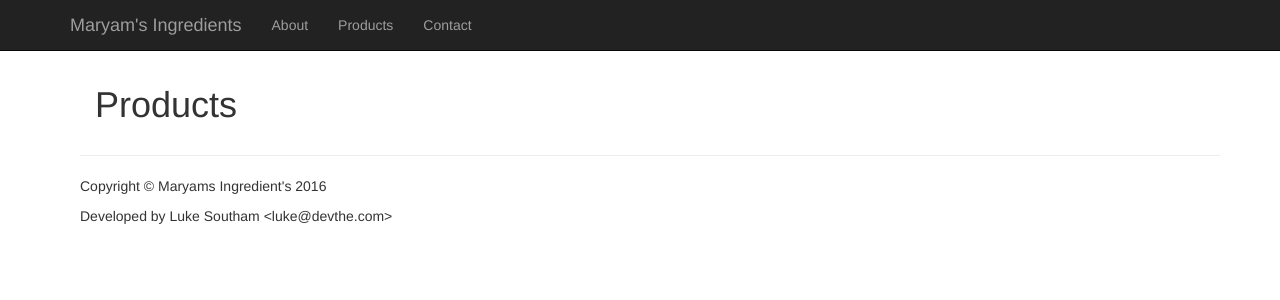
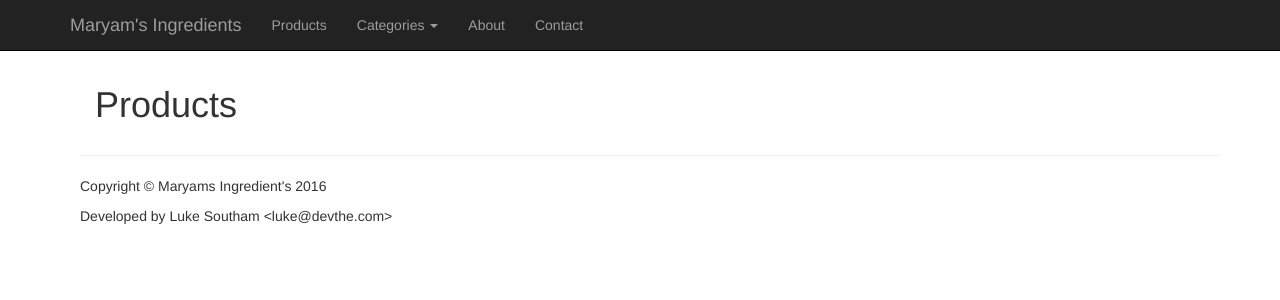
Before and after one commit to stlukey/store.py, a Flask app: page /products/all in a window 1280 px wide. Shown: the top 300 px of the page. Run offline with Flask 2, Linux system fonts and the light colour scheme; data that the repository does not hold is empty; some libraries are stand-ins or nearby versions.

Commit message:
Added objectid url converter&categories to navbar.

```diff
--- a/app/config.py
+++ b/app/config.py
@@ -2,6 +2,14 @@
 """
 Configurations
 """
+
+from .modules.products.queries import categories_get_all
+
+class GlobalTemplateVars(object):
+    def __init__(self, app):
+        self.app = app
+
+    categories = property(lambda self: categories_get_all(self.app.db))
 
 
 class BaseConfig(object):
--- a/app/modules/products/queries.py
+++ b/app/modules/products/queries.py
@@ -1,4 +1,4 @@
-from flask import current_app, abort
+from flask import current_app, abort, url_for
 from bson.objectid import ObjectId
 
 from bson import errors as bson_errors
@@ -34,11 +34,8 @@ def product_find_categories(product):
 
 
 def product_get_or_abort(product_id):
-    try:
-        product = product_get(product_id)
-        if not product:
-            abort(404)
-    except bson_errors.InvalidId:
+    product = product_get(product_id)
+    if not product:
         abort(404)
 
     return product
@@ -50,3 +47,11 @@ def product_get_image_or_abort(product, file_name):
             return f.read()
     except gridfs_errors.NoFile:
         abort(404)
+
+def categories_get_all(conn):
+    categories = []
+    for category in conn.Category.find():
+        name = category.name.replace('-', ' ').title()
+        url = url_for('products.view', category=category.name)
+        categories.append(tuple([name, url]))
+    return categories
--- a/app/modules/products/views.py
+++ b/app/modules/products/views.py
@@ -2,14 +2,15 @@
 """
 """
 
-from flask import Blueprint, render_template, current_app, make_response
+from flask import Blueprint, current_app, make_response, render_template
 
 from . import queries
 
 products = Blueprint('products', __name__)
 
 
-@products.route('/<product_id>/images/<file_name>')
+
+@products.route('/<ObjectID:product_id>/images/<file_name>')
 def images(product_id, file_name):
     product = queries.product_get_or_abort(product_id)
     image = queries.product_get_image_or_abort(product, file_name)
@@ -18,15 +19,15 @@ def images(product_id, file_name):
     return response
 
 
-@products.route('/<product_id>')
-@products.route('/<product_id>/<product_name>')
+@products.route('/<ObjectID:product_id>')
+@products.route('/<ObjectID:product_id>/<product_name>')
 def view_product(product_id, product_name=None):
     product = queries.product_get_or_abort(product_id)
     categories = queries.product_find_categories(product)
 
     return render_template('products/view_product.html',
-                           product=product,
-                           categories=list(categories))
+                              product=product,
+                              categories=list(categories))
 
 
 @products.route('/category/<category>')
@@ -38,5 +39,5 @@ def view(category=None):
         products = current_app.db.Product.find()
 
     return render_template('products/view.html',
-                           products=products,
-                           category=category)
+                              products=products,
+                              category=category)
--- a/app/templates/base.html
+++ b/app/templates/base.html
@@ -43,15 +43,19 @@
       <!-- Collect the nav links, forms, and other content for toggling -->
       <div class="collapse navbar-collapse" id="bs-example-navbar-collapse-1">
         <ul class="nav navbar-nav">
-          <li>
-            <a href="#">About</a>
+          <li><a href="{{ url_for('products.view') }}">Products</a></li>
+            <li class="dropdown">
+            <a href="{{ url_for('products.view') }}" class="dropdown-toggle" data-toggle="dropdown" role="button" aria-haspopup="true" aria-expanded="false">
+                Categories <span class="caret"></span>
+            </a>
+            <ul class="dropdown-menu">
+                {% for name, url in global_vars['categories'] %}
+                    <li><a href="{{ url }}">{{ name }}</a></li>
+                {% endfor %}
+            </ul>
           </li>
-          <li>
-            <a href="{{ url_for('products.view') }}">Products</a>
-          </li>
-          <li>
-            <a href="#">Contact</a>
-          </li>
+            <li><a href="#">About</a></li>
+            <li><a href="#">Contact</a></li>
         </ul>
       </div>
       <!-- /.navbar-collapse -->
--- a/app/templates/index.html
+++ b/app/templates/index.html
@@ -6,9 +6,8 @@
 {% endblock head %}
 
 {% block content %}
-    <!-- Jumbotron Header -->
 
-<!-- Carousel
+    <!-- Carousel
     ================================================== -->
     <div id="myCarousel" class="carousel slide" data-ride="carousel">
       <!-- Indicators -->
@@ -20,7 +19,7 @@
       <div class="carousel-inner" role="listbox">
         <div class="item active">
           <img src="{{ url_for('products.images', product_id=latest[0]._id, file_name='thumbnail.jpg') }}" alt="slide">
-          <div class="container">
+          <div class="container">`
             <div class="carousel-caption">
               <h1>{{ latest[0].name }}</h1>
               <p>{{ latest[0].description }}</p>
--- a/app/views.py
+++ b/app/views.py
@@ -20,7 +20,6 @@ def store_front():
         current_app.db.Product
                       .find_random()
     ]
-    print(latest)
 
     return render_template('index.html',
                            most_popular=popular,
--- a/data.py
+++ b/data.py
@@ -61,8 +61,6 @@ def create_sample():
                 category.save()
             product_to_category = app.db.ProductToCategory()
             product_to_category.product = product
-            print(category)
-            print(category.name)
             product_to_category.category = category
             product_to_category.save()
 
```
Also changed, not shown: app/__init__.py (+7 -2 lines), app/utils.py (added, +16 -0 lines).
